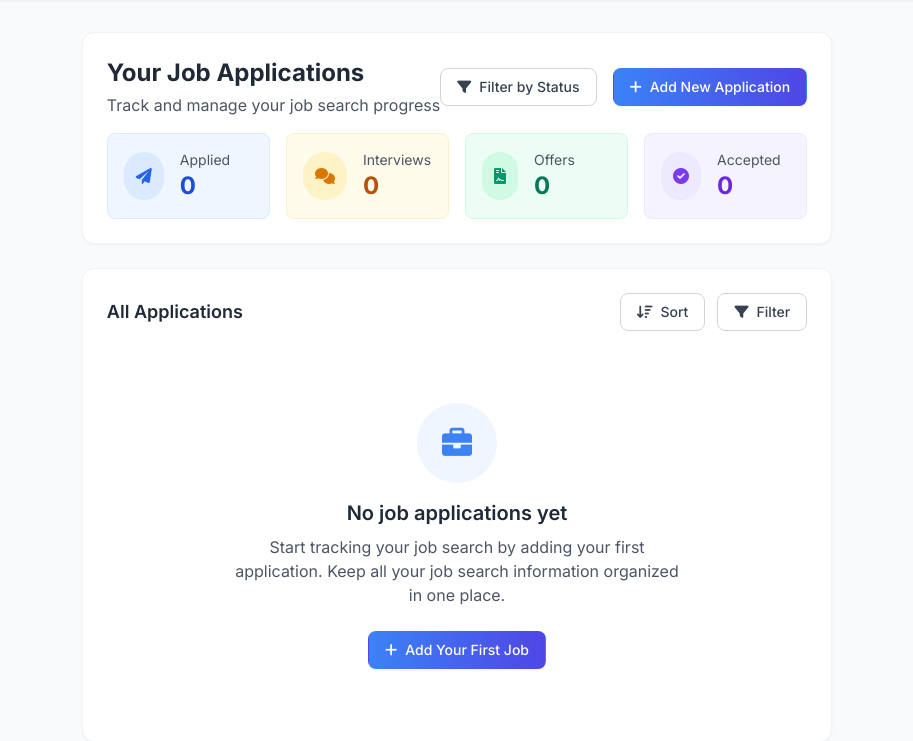
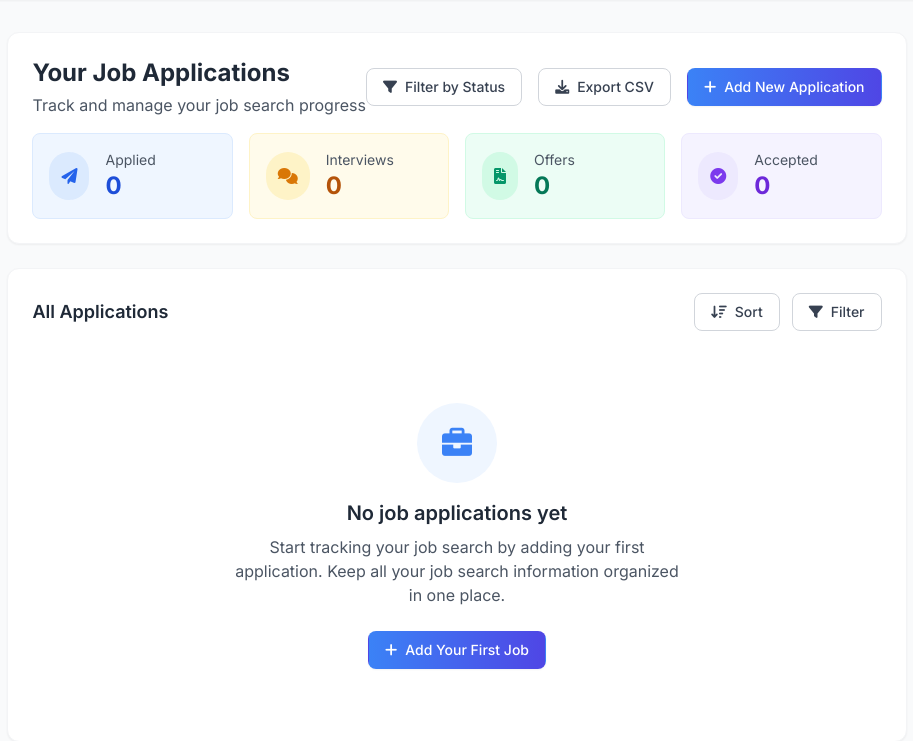
Before and after one commit to AhmadTawil1/jobtracker, a Django app: page / in a window 1280 px wide. Shown: the part 64-805 px from the top of the page, without its empty margins (183-1096 px from the left). Run offline with Django 5.2, Linux system fonts and the light colour scheme; the visitor is signed in with stand-in values (Sample User, id 1); data that the repository does not hold is empty.

Commit message:
Add CSV export functionality for job applications - Add export view, URL route, and dashboard button

```diff
--- a/applications/templates/applications/list.html
+++ b/applications/templates/applications/list.html
@@ -35,6 +35,13 @@
                         </div>
                     </div>
                 </div>
+
+                <!-- Export CSV Button -->
+                <a href="{% url 'export-csv' %}" class="inline-flex items-center px-4 py-2 border border-gray-300 text-sm font-medium rounded-lg text-gray-700 bg-white hover:bg-gray-50 focus:outline-none focus:ring-2 focus:ring-offset-2 focus:ring-blue-500 transition-all duration-200">
+                    <i class="fas fa-download mr-2"></i>
+                    Export CSV
+                </a>
+
                 <a href="{% url 'job-add' %}" class="inline-flex items-center px-4 py-2 border border-transparent text-sm font-medium rounded-lg text-white bg-gradient-to-r from-blue-500 to-indigo-600 hover:from-blue-600 hover:to-indigo-700 focus:outline-none focus:ring-2 focus:ring-offset-2 focus:ring-blue-500 transition-all duration-200 shadow-sm">
                     <i class="fas fa-plus mr-2"></i>
                     Add New Application
--- a/applications/urls.py
+++ b/applications/urls.py
@@ -12,4 +12,6 @@
     path('login/', auth_views.LoginView.as_view(template_name='applications/login.html'), name='login'),
     path('logout/', views.logout_view, name='logout'),
     path('register/', views.register, name='register'),
+
+    path('export/csv/', views.export_jobs_csv, name='export-csv'),
 ]
--- a/applications/views.py
+++ b/applications/views.py
@@ -6,6 +6,9 @@
 from django.shortcuts import render, redirect
 from django.contrib.auth.decorators import login_required
 from django.db.models import Count
+from django.http import HttpResponse
+import csv
+from datetime import datetime
 
 
 def register(request):
@@ -100,3 +103,30 @@
 def logout_view(request):
     logout(request)
     return redirect('login')
+
+@login_required
+def export_jobs_csv(request):
+    response = HttpResponse(content_type='text/csv')
+    response['Content-Disposition'] = f'attachment; filename="job_applications_{datetime.now().strftime("%Y%m%d")}.csv"'
+
+    # Create CSV writer
+    writer = csv.writer(response)
+
+    # Write header row
+    writer.writerow(['Company', 'Job Title', 'Status', 'Location', 'Application Date', 'Due Date'])
+
+    # Get user's jobs with selected fields
+    jobs = JobApplication.objects.filter(user=request.user).order_by('-application_date')
+
+    # Write data rows
+    for job in jobs:
+        writer.writerow([
+            job.company_name,
+            job.job_title,
+            job.get_status_display(),
+            job.location or '',  # Handle None values
+            job.application_date.strftime('%Y-%m-%d') if job.application_date else '',
+            job.due_date.strftime('%Y-%m-%d') if job.due_date else ''
+        ])
+
+    return response
```
